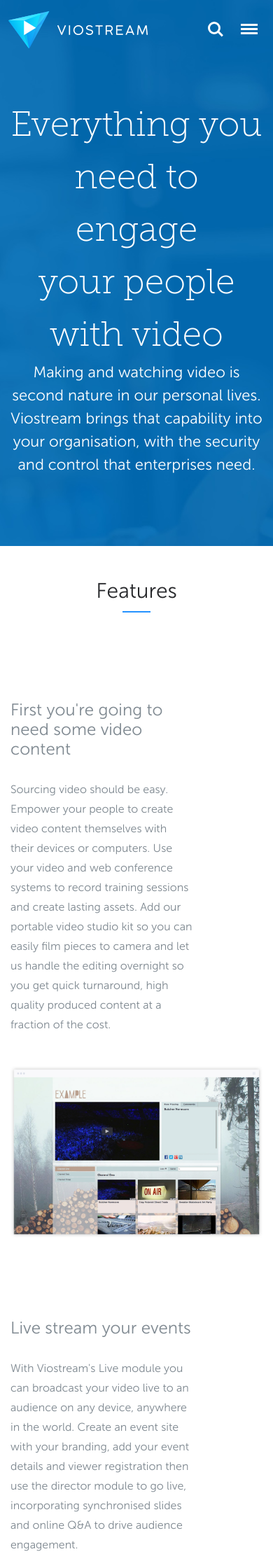
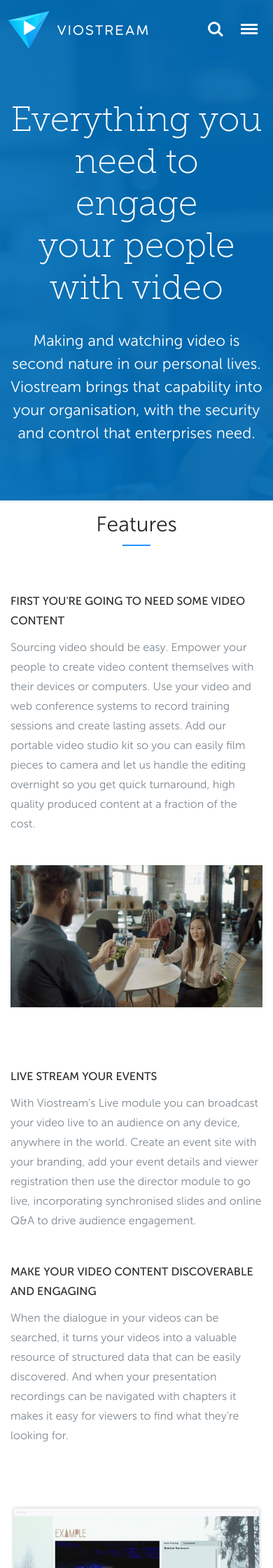
Before and after one commit to Viostream/viostream.com-RIP-2020, a Jekyll site: the page built from features.html, in a window 390 px wide. Shown: the top 2240 px of the page at 70% size. Built offline with Jekyll 4.4.1, drawn with Linux system fonts in a browser that asks for light colours; nearby versions of some CDN libraries; some of the changed text lies outside the part shown.

Commit message:
New pages added (style, image and content)

```diff
--- a/_includes/header.html
+++ b/_includes/header.html
@@ -14,12 +14,12 @@
 <nav class="cd-nav" role="navigation">
 	<ul id="cd-primary-nav" class="cd-primary-nav is-fixed">
 		<li class="has-children">
-			<a href="/customers">Product</a>
+			<a href="/platform">Product</a>
 			<ul class="cd-secondary-nav">
 				<li class="go-back"><a href="#0">All product</a></li>
-				<li><a href="/executive-team">Features</a></li>
-				<li><a href="/customers">Interactivity</a></li>
-				<li><a href="/careers">Integrations</a></li>
+				<li><a href="/features">Features</a></li>
+				<li><a href="/interactivity">Interactivity</a></li>
+				<li><a href="/integrations">Integrations</a></li>
 			</ul>
 		</li>
 
--- a/_sass/_style.scss
+++ b/_sass/_style.scss
@@ -108,6 +108,10 @@
 	font-family: MuseoSans500, Helvetica, sans-serif;
 }
 
+h2, h3, h4{
+	color: $dark-text-color;
+}
+
 h2{
 	font-size: 24px;
 }
@@ -163,16 +167,12 @@
 	margin-top: 30px;
 }
 
-.p-r-sm-100{
-	padding-right: 100px;
-}
-
 .p-tb-50{
 	padding-top: 50px;
 	padding-bottom: 50px;
 }
 
-.p-t-50{
+.p-sm-t-50{
 	padding-top: 50px;
 }
 
@@ -184,6 +184,15 @@
 	padding-top: 100px;
 }
 
+.p-sm-t-30{
+	padding-top: 30px;
+}
+
+.p-sm-lr-50{
+	padding-left: 50px;
+	padding-right: 50px;
+}
+
 .no-padding{
 	padding: 0 !important;
 }
@@ -197,7 +206,10 @@
 }
 
 .main-title{
-	line-height: 1.5em;
+	line-height: 1.2em;
+	padding-bottom: 30px;
+	max-width: 960px;
+	margin: auto;
 }
 
 .section-title{
@@ -218,6 +230,12 @@
     left: 50%;
     margin-left: -20px;
     border-bottom: 2px solid #2492ff;
+}
+
+.content-title{
+	font-size: 16px;
+	font-family: 'MuseoSans500', Helvetica, sans-serif !important;
+	text-transform: uppercase;
 }
 
 .hero-subtitle{
@@ -536,6 +554,28 @@
 	border: 1px solid $white !important;
 	width: 100%;
 	max-width: 520px;
+}
+
+/* @end */
+
+/* @group Video */
+
+.video-container {
+	position: relative;
+	padding-bottom: 26.25%;
+	padding-top: 30px;
+	height: 0;
+	overflow: hidden;
+}
+
+.video-container iframe,
+.video-container object,
+.video-container embed {
+	position: absolute;
+	top: 0;
+	left: 0;
+	width: 100%;
+	height: 100%;
 }
 
 /* @end */
@@ -821,7 +861,6 @@
   .cd-tabs-content li {
     padding: 2em 2em 2em 7em;
   }
-
 }
 @media only screen and (max-width:768px){
 	[class*="col-"] {
@@ -830,13 +869,26 @@
 	.tour-hide-btn{
 		margin-bottom: 20px !important;
 	}
+	.section-p{
+		padding: 20px 0;
+	}
 	.p-t-100{
 		padding-top: 20px;
 	}
-	.p-t-50{
+	.p-sm-t-50{
 		padding-top: 20px;
 	}
-
+	p-sm-t-30{
+		padding-top: 0;
+	}
+	.p-sm-lr-50{
+		padding-left: 15px;
+		padding-right: 15px;
+	}
+	.video-container {
+		position: relative;
+		padding-bottom: 56.25%;
+	}
 }
 @media only screen and (min-width: 960px) {
   .cd-tabs-navigation {
--- a/blog/index.html
+++ b/blog/index.html
@@ -11,7 +11,7 @@
 <div class="banner text-center">
     <div class="container-fluid">
     	<div class="container hero-text">
-	       <h1 class="main-title t-white m-b-40">Blog</h1>
+	       <h1 class="main-title t-white">Blog</h1>
 	       <p class="hero-subtitle-small t-white">The best way to understand how Viostream can help.</p>
        </div>
     </div>
--- a/features.html
+++ b/features.html
@@ -25,38 +25,66 @@
 
 	<div class="tour-wrapper">
 		<div class="row tour-section section-p">
-			<div class="col-md-6">
-				<h2 class="p-r-sm-100">First you're going to need some video content</h2>
-				<p class="p-r-sm-100 mt-5">Sourcing video should be easy. Empower your people to create video content themselves with their devices or computers. Use your video and web conference systems to record training sessions and create lasting assets. Add our portable video studio kit so you can easily film pieces to camera and let us handle the editing overnight so you get quick turnaround, high quality produced content at a fraction of the cost. </p>
+			<div class="col-md-6 p-sm-lr-50">
+				<h2 class="content-title">First you're going to need some video content</h2>
+				<p class="mt-3">Sourcing video should be easy. Empower your people to create video content themselves with their devices or computers. Use your video and web conference systems to record training sessions and create lasting assets. Add our portable video studio kit so you can easily film pieces to camera and let us handle the editing overnight so you get quick turnaround, high quality produced content at a fraction of the cost. </p>
 			</div>
-			<div class="col-md-6">
-					<img src="/assets/img/tour/video-gallery.jpg" class="m-b-40" alt="Video Gallery" />
+			<div class="col-md-6 p-sm-lr-50">
+				<img src="/assets/img/product/video-content.jpg" class="m-b-20" alt="Video Content" />
 			</div>
 		</div>
 		<div class="row">
 			<div class="col-sm-12">
-				<div class="row">
-					<div class="col-md-6">
-						<h2 class="p-r-sm-100">Live stream your events </h2>
-						<p class="p-r-sm-100 mt-5">With Viostream's Live module you can broadcast your video live to an audience on any device, anywhere in the world. Create an event site with your branding, add your event details and viewer registration then use the director module to go live, incorporating synchronised slides and online Q&amp;A to drive audience engagement. </p>
+				<div class="row section-p">
+					<div class="col-md-6 p-sm-lr-50">
+						<h2 class="content-title">Live stream your events </h2>
+						<p class="mt-3">With Viostream's Live module you can broadcast your video live to an audience on any device, anywhere in the world. Create an event site with your branding, add your event details and viewer registration then use the director module to go live, incorporating synchronised slides and online Q&amp;A to drive audience engagement. </p>
 
 					</div>
-					<div class="col-md-6">
-						<h2>Make your video content discoverable and engaging</h2>
-						<p class="mt-5">When the dialogue in your videos can be searched, it turns your videos into a valuable resource of structured data that can be easily discovered. And when your presentation recordings can be navigated with chapters it makes it easy for viewers to find what they're looking for. </p>
+					<div class="col-md-6 p-sm-lr-50">
+						<h2 class="content-title">Make your video content discoverable and engaging</h2>
+						<p class="mt-3">When the dialogue in your videos can be searched, it turns your videos into a valuable resource of structured data that can be easily discovered. And when your presentation recordings can be navigated with chapters it makes it easy for viewers to find what they're looking for. </p>
 
 					</div>
 				</div>
-				<div class="row p-t-100">
-					<div class="col-md-6">
-						<h2 class="p-r-sm-100">A video hub to keep all your videos in one place</h2>
-						<p class="p-r-sm-100 mt-5">Viostream gives you a dashboard view of all your video content, which you can choose to embed into your intranet, website or learning management system, or you can publish your own hosted, branded video gallery to create a powerful and interactive corporate tube experience for your audience. </p>
+				<div class="row p-t-50 section-p">
+					<div class="col-md-6 p-sm-lr-50">
+						<img src="/assets/img/tour/video-gallery.jpg" class="m-b-20" alt="Video Gallery" />
 					</div>
-					<div class="col-md-6">
-						<img src="/assets/img/tour/video-gallery.jpg" class="m-b-40" alt="Video Gallery" />
+					<div class="col-md-6 p-sm-lr-50 p-sm-t-50">
+						<h2 class="content-title">A video hub to keep all your videos in one place</h2>
+						<p class="mt-3">Viostream gives you a dashboard view of all your video content, which you can choose to embed into your intranet, website or learning management system, or you can publish your own hosted, branded video gallery to create a powerful and interactive corporate tube experience for your audience. </p>
+					</div>
+
+				</div>
+				<div class="row section-p">
+					<div class="col-md-6 p-sm-lr-50">
+						<h2 class="content-title">An awesome user experience. Wherever they may be.</h2>
+						<p class="mt-3">Viostream’s intelligent streaming adapts to viewer device and bandwidth, so whether your audience is viewing on a boardroom projector or a mobile device in a remote area they will always have an awesome user experience. </p>
+						<p class="mt-3">
+						And because you get to leverage our global cloud platform, you can scale to tens of thousands of viewers anywhere in the world without having to invest money in your own infrastructure.
+						</p>
+
+					</div>
+					<div class="col-md-6 p-sm-lr-50">
+						<h2 class="content-title">How engaging really are your videos?</h2>
+						<p class="mt-3">Get a holistic picture of audience engagement and media activity with Viostream’s reporting dashboard. Not just video views, but who is watching, from where, on what screen, and how long are they watching (or not watching). </p>
+						<p class="mt-3">
+						Track individual viewer completion activity for compliance or learning management reporting, and make informed decisions when it comes to improving the effectiveness of your video content and achieving maximum ROI.
+						</p>
 					</div>
 				</div>
-
+				<div class="row section-p m-b-50">
+					<div class="col-md-6 p-sm-lr-50">
+						<h2 class="content-title">A happy IT team. It’s a thing. </h2>
+						<p class="mt-3">Intelligently control access to your content and delivery across your corporate network, mitigating the impact of streaming video and keeping bandwidth demand to a minimum. Comply with IT and security protocols out of the box with a platform designed to align to your existing technology stack and maximise the video potential of your enterprise applications.
+						</p>
+					</div>
+					<div class="col-md-6 p-sm-lr-50">
+						<h2 class="content-title">Take control of your content</h2>
+						<p class="mt-3">Viostream’s dashboard gives you a central view of all your video assets, indexed by collections, channels and tags with complete control over who gets to see what. Viewer access can be authenticated against your existing corporate directory so your people can experience the seamless consumer grade video experience they’re used to.</p>
+					</div>
+				</div>
 			</div>
 		</div>
 	</div>
--- a/request-a-demo.html
+++ b/request-a-demo.html
@@ -8,7 +8,7 @@
 <div class="form-banner text-center">
     <div class="container-fluid">
        <h1 class="main-title t-white">Seeing is believing</h1>
-       <h2 class="hero-subtitle-small t-white  text-center">The best way to understand how Viostream can help you engage your audience is to see for yourself.</h2>
+       <h2 class="hero-subtitle-small t-white  text-center p-b-50">The best way to understand how Viostream can help you engage your audience is to see for yourself.</h2>
        <div class="container">
 			<div class="align-center form-round form-default p-t-50">
 			<!--[if lte IE 8]>
```
Also changed, not shown: careers/index.md (+1 -1 lines), integrations.html (added, +65 -0 lines), interactivity.html (added, +79 -0 lines), internal-communications.html (added, +60 -0 lines), assets/img/product/interactivity.jpg (added), assets/img/product/live-streaming.jpg (added), assets/img/product/video-content.jpg (added).
